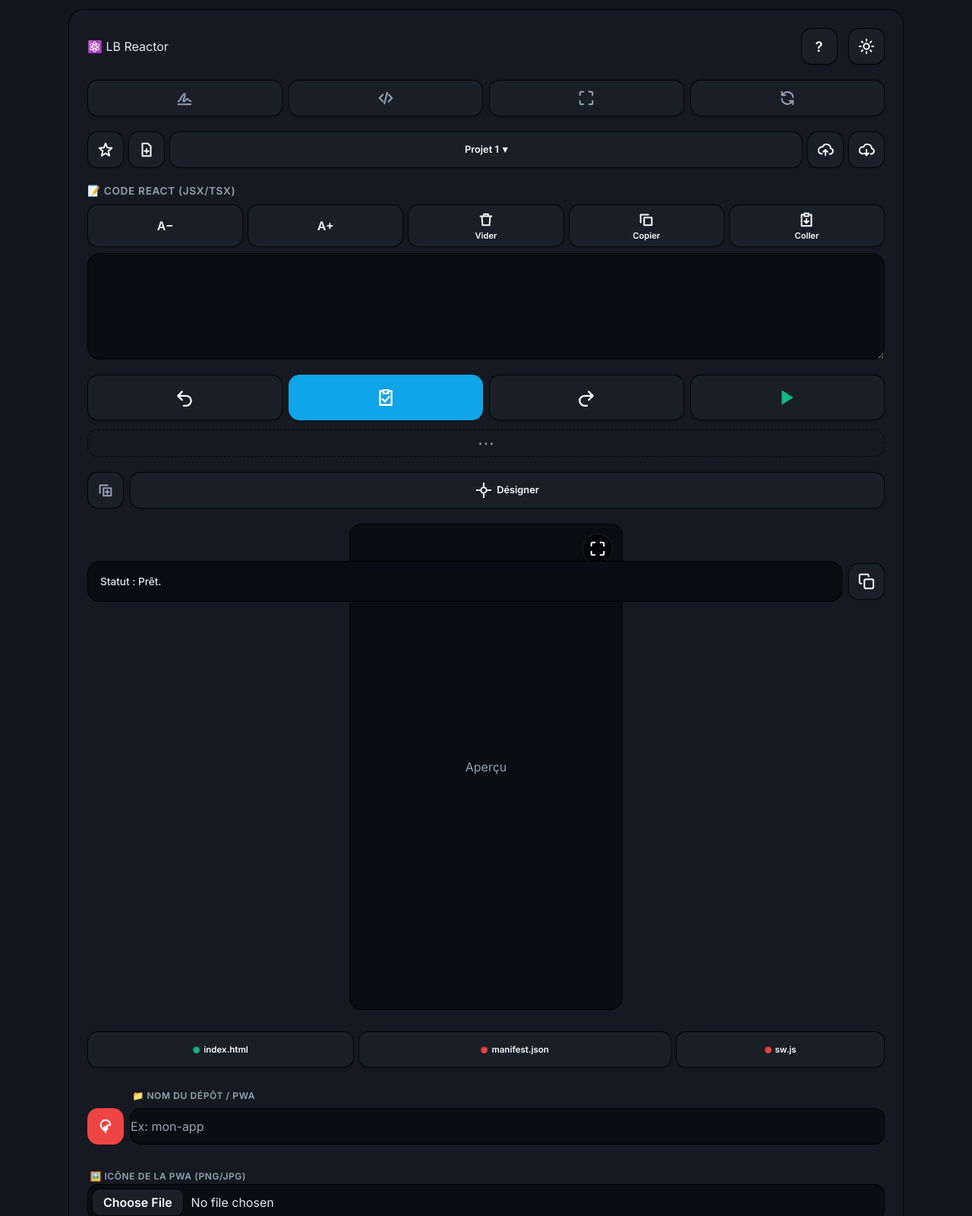
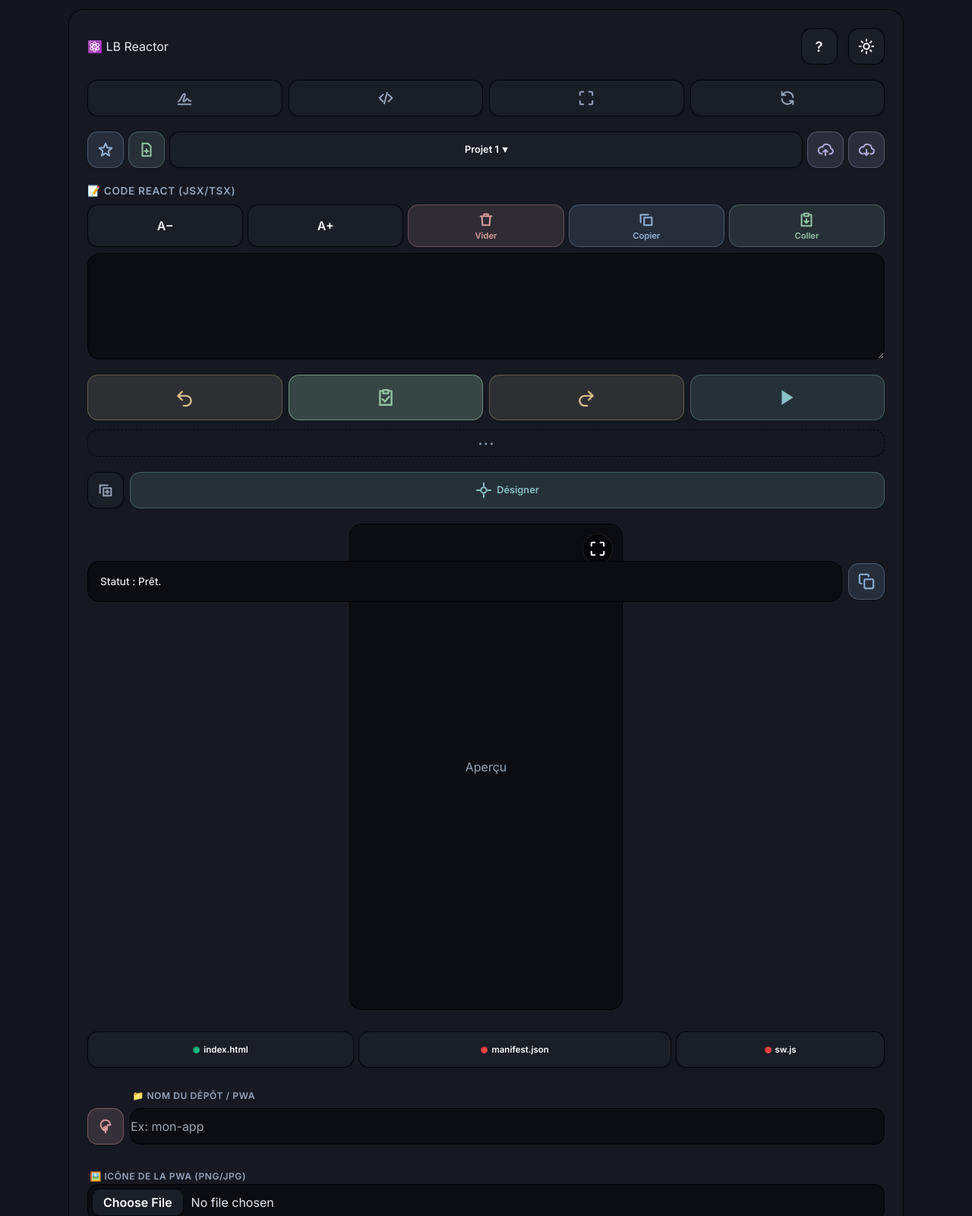
Before and after one commit to mekeirish/Reactor, a plain HTML site: page index.html in a window 1280 px wide. Shown: the top 1600 px of the page at 76% size. Drawn offline with nearby package versions, Linux system fonts and the light colour scheme.

Commit message:
Hubcode: fast UP update via clipboard (index.html)

```diff
--- a/index.html
+++ b/index.html
@@ -506,6 +506,64 @@ body.dark .code-editor { --c-kw: #c792ea; --c-str: #a5d6a7; --c-num: #ffb86c; --
 .card .pick-bar #pickBtn { flex: 1 0 auto; padding: 0 12px; }
 .card .pick-bar #copyPickBtn:not([hidden]) { flex: 100 1 0; }
 @media (max-width: 359px) { .card .pick-bar .dot-button svg { display: none; } }
+/* Une teinte douce par famille d'action ; les boutons neutres gardent le style de base */
+body { --t-bleu: #35648f; --t-vert: #34704c; --t-ambre: #80601f; --t-rouge: #98484a; --t-violet: #5d5095; --t-sarcelle: #22696d; }
+body.dark { --t-bleu: #8fb3d9; --t-vert: #93c4a4; --t-ambre: #d4ba87; --t-rouge: #d99c9c; --t-violet: #b3a8d8; --t-sarcelle: #88c2c4; }
+
+/* Bleu : copier, envoyer à l'IA */
+.card :is(#promptBtn, #copyCodeBtn, #sendCodeBtn, #copyIndexBtn, #copyConsoleBtn) { --tone: var(--t-bleu); }
+/* Vert : recevoir, ajouter, valider */
+.card :is(#firstCodeBtn, #pasteCodeBtn, #pasteApplyBtn, #applyBlocksBtn, #newProjectBtn) { --tone: var(--t-vert); }
+/* Ambre : revenir en arrière ou reprendre */
+.card :is(#undoBlocksBtn, #redoBlocksBtn, #historyBtn, #rollbackBtn) { --tone: var(--t-ambre); }
+/* Rouge : effacer, corriger une erreur */
+.card :is(#clearCodeBtn, #deleteProjectBtn, #fixErrorBtn) { --tone: var(--t-rouge); }
+/* Violet : en ligne */
+.card :is(#backupBtn, #restoreBtn, #cloudKeyBtn, #deployBtn) { --tone: var(--t-violet); }
+/* Sarcelle : tester, observer, désigner */
+.card :is(#runPreviewBtn, #analyzeBlocksBtn, #pickBtn) { --tone: var(--t-sarcelle); }
+
+.card :is(#promptBtn, #copyCodeBtn, #sendCodeBtn, #copyIndexBtn, #copyConsoleBtn,
+    #firstCodeBtn, #pasteCodeBtn, #pasteApplyBtn, #applyBlocksBtn, #newProjectBtn,
+    #undoBlocksBtn, #redoBlocksBtn, #historyBtn, #rollbackBtn,
+    #clearCodeBtn, #deleteProjectBtn, #fixErrorBtn,
+    #backupBtn, #restoreBtn, #cloudKeyBtn, #deployBtn,
+    #runPreviewBtn, #analyzeBlocksBtn, #pickBtn) {
+    color: var(--tone);
+    background: color-mix(in srgb, var(--tone) 11%, var(--btn-bg));
+    border-color: color-mix(in srgb, var(--tone) 32%, transparent);
+}
+
+/* Les deux actions principales et « Copier l'élément » : teinte un peu plus soutenue */
+.card #pasteApplyBtn, .card #deployBtn {
+    background: color-mix(in srgb, var(--tone) 24%, var(--btn-bg));
+    border-color: color-mix(in srgb, var(--tone) 60%, transparent);
+}
+.card .pick-bar #copyPickBtn:not([hidden]) {
+    color: var(--t-bleu);
+    background: color-mix(in srgb, var(--t-bleu) 24%, var(--btn-bg));
+    border-color: color-mix(in srgb, var(--t-bleu) 60%, transparent);
+}
+
+/* Réglages activés */
+.card .toggle-icon[aria-pressed="true"] svg { color: var(--t-vert); }
+.card .toggle-icon[aria-pressed="true"] {
+    background: color-mix(in srgb, var(--t-vert) 16%, var(--btn-bg));
+    border-color: color-mix(in srgb, var(--t-vert) 55%, transparent);
+}
+
+/* Token GitHub : la couleur posée par le code est adoucie */
+.card .token-paste-btn {
+    color: var(--t-rouge);
+    background: color-mix(in srgb, var(--t-rouge) 14%, var(--btn-bg)) !important;
+    border-color: color-mix(in srgb, var(--t-rouge) 40%, transparent);
+}
+.card .token-paste-btn.green {
+    color: var(--t-vert);
+    background: color-mix(in srgb, var(--t-vert) 18%, var(--btn-bg)) !important;
+    border-color: color-mix(in srgb, var(--t-vert) 55%, transparent);
+}
+.card .token-paste-btn svg { stroke: currentColor; }
     </style>
     <link rel="manifest" href="./manifest.json">
     <meta name="theme-color" content="#4b6cb7">
```
